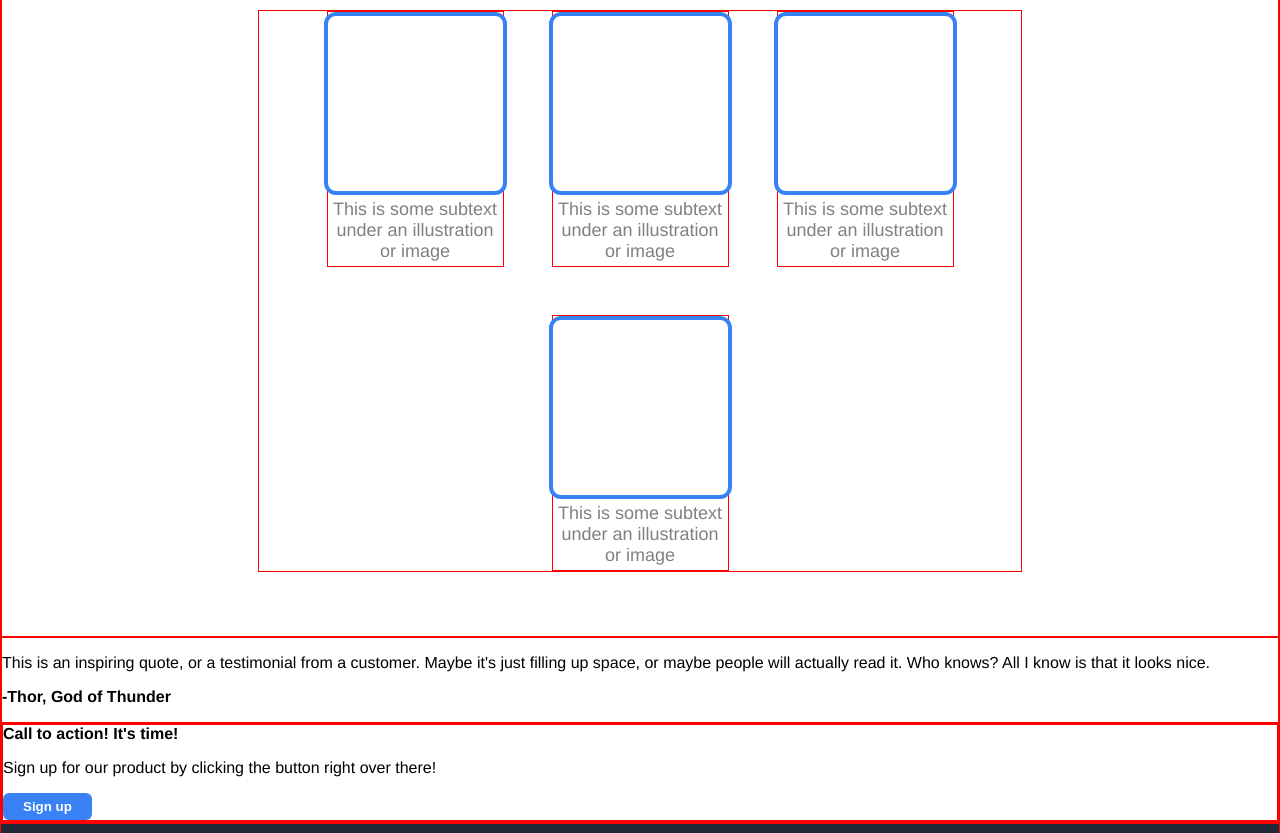
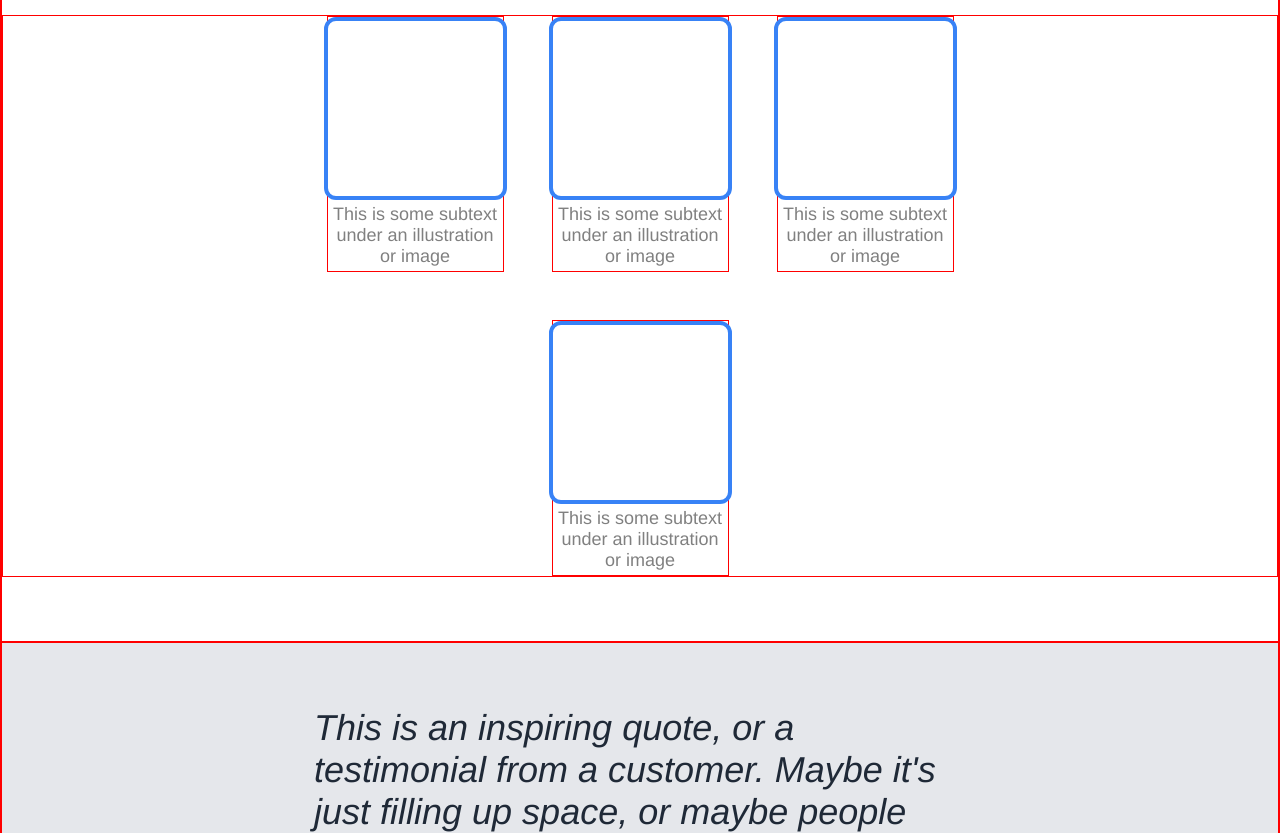
Before and after one commit to Arsalan56/landing-page, a plain HTML site: page index.html in a window 1280 px wide. Shown: the part 499-1332 px from the top of the page. Drawn offline with Linux system fonts and the light colour scheme.

Commit message:
Third section of page is styled
The third(quote) section has centered text, big size for the quote,
and small size for the quoter. The quoter is bold, while the quote is
italic.

```diff
--- a/index.html
+++ b/index.html
@@ -53,8 +53,8 @@
             </div>
 
             <div class="third">
-                <p>This is an inspiring quote, or a testimonial from a customer. Maybe it's just filling up space, or maybe people will actually read it. Who knows? All I know is that it looks nice.</p>
-                <p><strong>-Thor, God of Thunder</strong></p>
+                <p class="quote">This is an inspiring quote, or a testimonial from a customer. Maybe it's just filling up space, or maybe people will actually read it. Who knows? All I know is that it looks nice.</p>
+                <p class="quoter"><strong>-Thor, God of Thunder</strong></p>
             </div>
 
             <div class="fourth">
--- a/style.css
+++ b/style.css
@@ -1,4 +1,3 @@
-
 /* First section + general styles */
 
 body {
@@ -44,13 +43,16 @@ div {
     padding-top: 64px;
     padding-bottom: 64px;
     gap: 32px;
+    flex-wrap: wrap;
 }
+
 .left-first {
 
     display: flex;
     flex-direction: column;
     justify-content: center;
     gap: 8px;
+    flex-shrink: 0;
 }
 
 .first > div {
@@ -63,6 +65,8 @@ div {
     justify-content: center;
     align-items: center;
     background: grey;
+    min-width: 400px;
+    height: 200px;
 }
 
 .hero-main {
@@ -105,7 +109,7 @@ a, .hero-secondary{
     display: flex;
     justify-content: center;
     flex-wrap: wrap;
-    margin: 0px 256px;
+    padding: 0px 256px;
     margin-bottom: 64px;
     gap: 48px;
 }
@@ -144,6 +148,31 @@ a, .hero-secondary{
 
 /* Third section styles */
 
+.third {
+    background: #E5E7EB;
+    display: flex;
+    flex-direction: column;
+    justify-content: center;
+    padding: 64px 312px;
+}
+
+
+.quote {
+    font-style: italic;
+    font-size: 36px;
+    font-weight: 300;
+    color: #1F2937;
+    margin: 0px;
+}
+
+.quoter {
+    display: flex;
+    color: #1F2937;
+    font-size: 18px;
+    justify-content: flex-end;
+    margin: 0px;
+}
+
 /* Fourth section styles */
 
 /* Footer styles */
```
